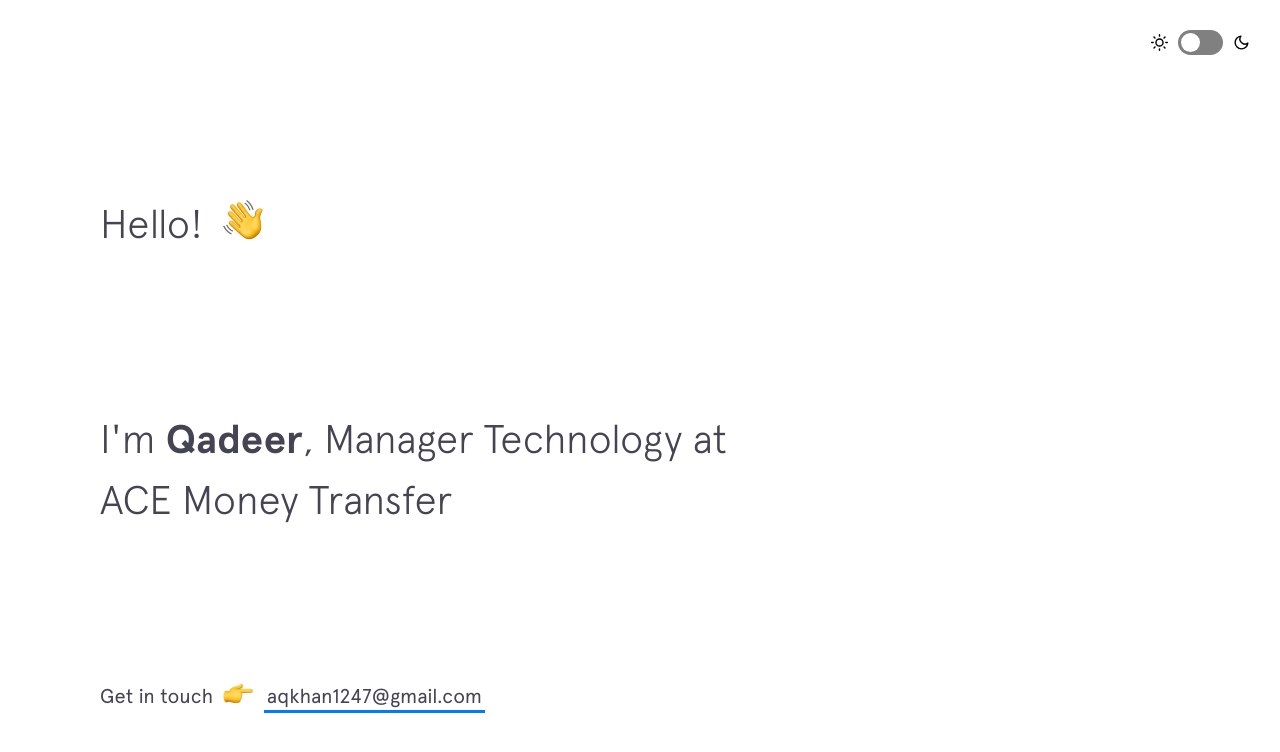
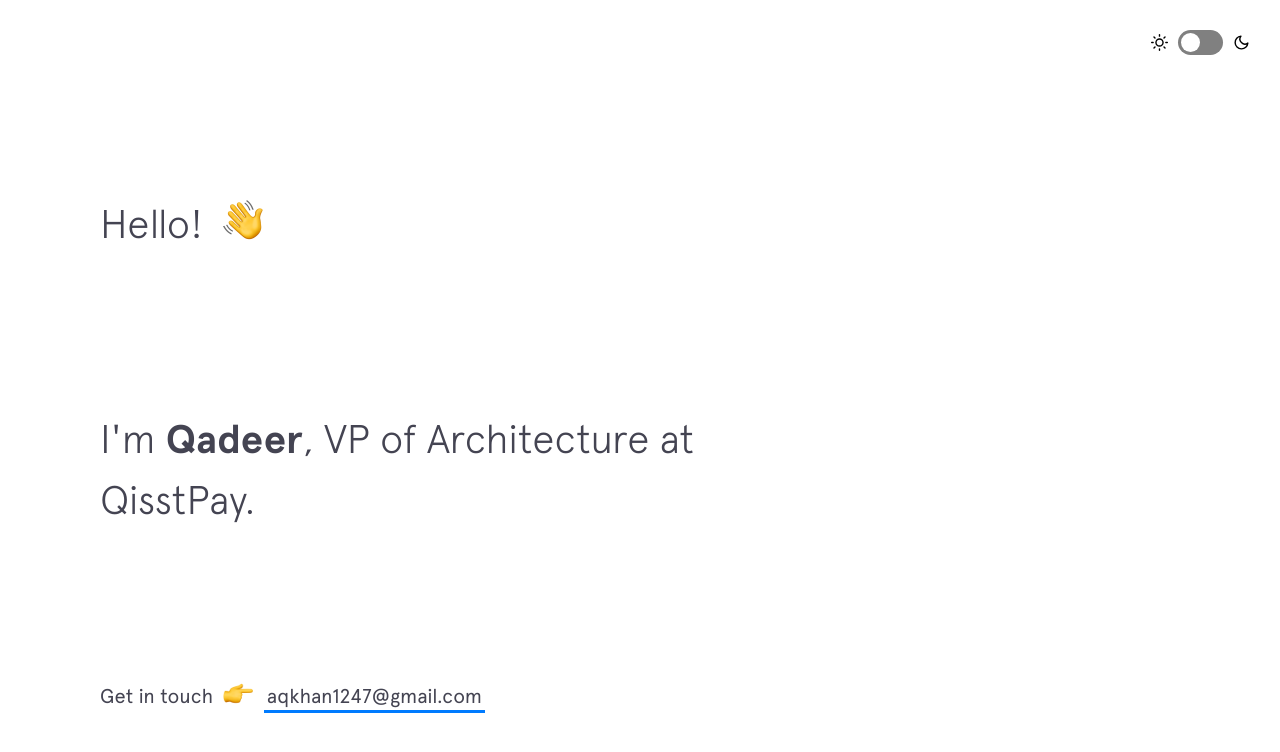
Before and after one commit to imqadeerkhan/imqadeerkhan.github.io, a Jekyll site: the page built from index.html, in a window 1280 px wide and 900 px high. Shown: the top 752 px of the window. Built offline with Jekyll 4.4.1, drawn with Linux system fonts in a browser that asks for light colours; nearby versions of some CDN libraries.

Commit message:
Update intro.html

```diff
--- a/_includes/intro.html
+++ b/_includes/intro.html
@@ -4,7 +4,7 @@
   </h1>
 
   <h2 class="intro__tagline">I'm
-    <span class="name">Qadeer</span>, Manager Technology at ACE Money Transfer
+    <span class="name">Qadeer</span>, VP of Architecture at QisstPay.
     <!-- <span class="emoji technologist"></span> -->
   </h2>
 
```
